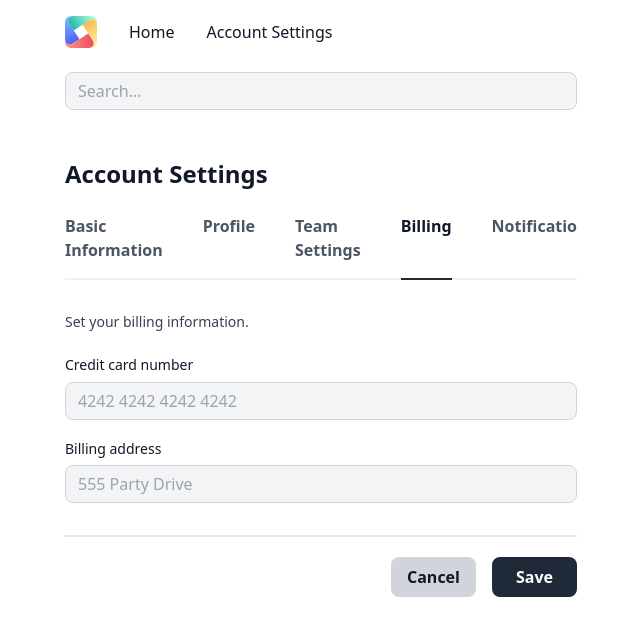
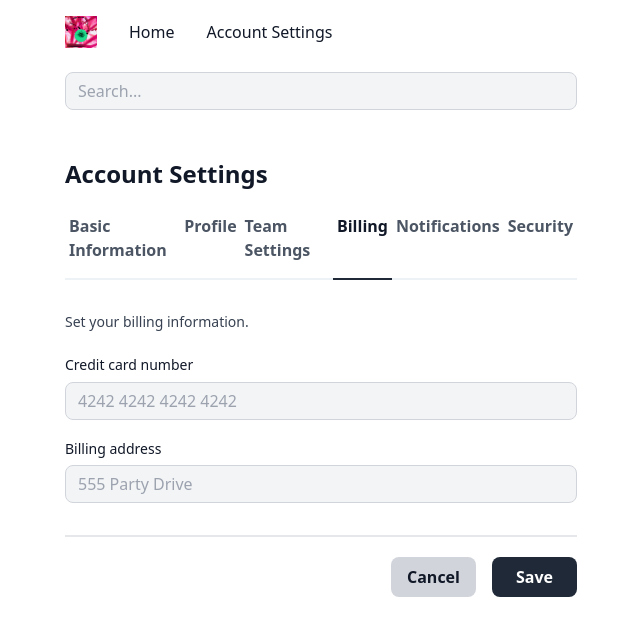
Before and after one commit to mingderwang/nextjs-getLayout, a Next.js app: page /account-settings/billing in a window 1280 px wide. Shown: the top 636 px of the page, without its empty margins (319-959 px from the left). Built offline with nearby package versions, Linux system fonts and the light colour scheme.

Commit message:
use clsx, change logo.svg

```diff
--- a/components/AccountSettingsLayout.js
+++ b/components/AccountSettingsLayout.js
@@ -1,4 +1,5 @@
 import Link from "next/link";
+import clsx from "clsx";
 import { getLayout as getSiteLayout } from "./SiteLayout";
 import { useRouter } from "next/router";
 
@@ -7,11 +8,12 @@ const ActiveLink = ({ children, href, className }) => {
   return (
     <Link href={href} scroll={false}>
       <a
-        className={`${
+        className={clsx(
           router.pathname === href
             ? "text-gray-900 border-gray-800"
-            : "text-gray-600 hover:text-gray-700 border-transparent"
-        } ${className} block pb-4 font-semibold text-sm sm:text-base border-b-2 focus:outline-none focus:text-gray-900 whitespace-no-wrap`}
+            : "text-gray-600 hover:text-gray-700 border-transparent",
+          "block px-1 pb-4 font-semibold text-sm sm:text-base border-b-2 focus:outline-none focus:text-gray-900 whitespace-no-wrap"
+        )}
       >
         {children}
       </a>
@@ -58,7 +60,7 @@ const AccountSettingsLayout = ({ children }) => {
   );
 };
 
-export const getLayout = page =>
+export const getLayout = (page) =>
   getSiteLayout(<AccountSettingsLayout>{page}</AccountSettingsLayout>);
 
 export default AccountSettingsLayout;
--- a/package.json
+++ b/package.json
@@ -10,10 +10,12 @@
   "dependencies": {
     "@reach/dialog": "^0.16.2",
     "@reach/visually-hidden": "^0.16.0",
+    "clsx": "^1.1.1",
     "react": "^17.0.2",
     "react-dom": "^17.0.2"
   },
   "devDependencies": {
+    "daisyui": "^2.13.5",
     "next": "^12.1.4",
     "postcss": "^8.4.12",
     "tailwindcss": "^3.0.23"
--- a/tailwind.config.js
+++ b/tailwind.config.js
@@ -10,5 +10,5 @@ module.exports = {
       },
     },
   },
-  plugins: [],
+  plugins: [require("daisyui")],
 };
```
Also changed, not shown: public/logo.svg, 1 other file (tests, documents, lock files or other folders).
